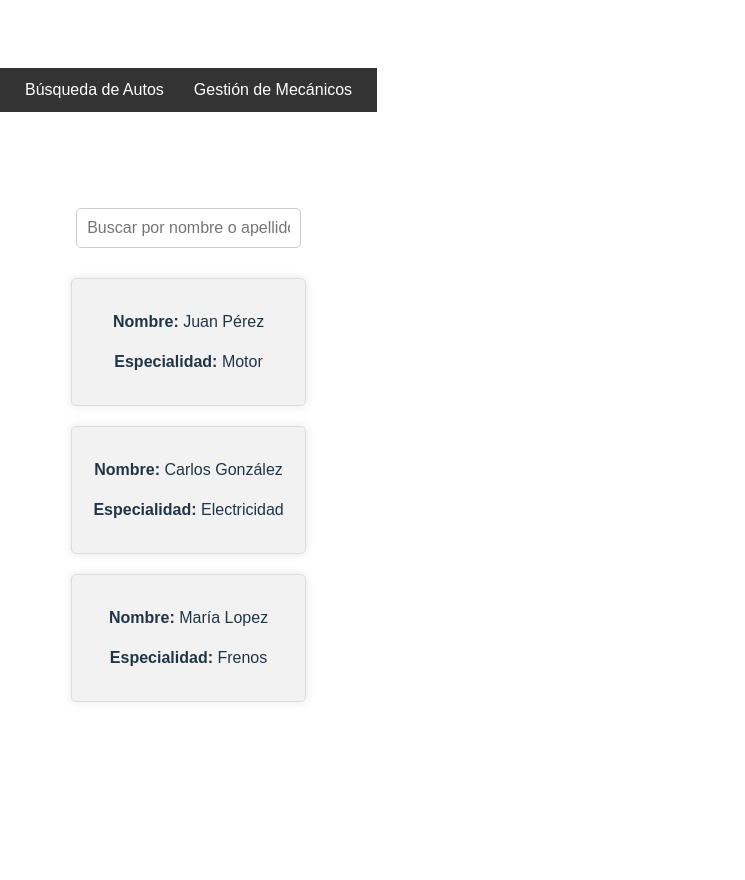
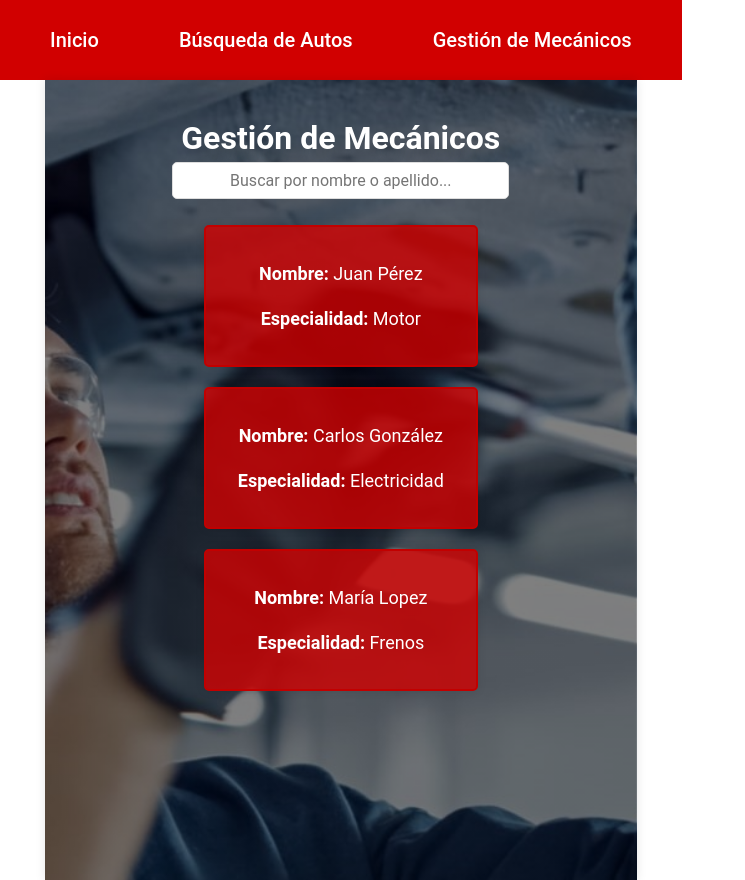
Before and after one commit to JoaquinSpengler/tp-inicial-labo, a React (Vite) app in the folder tp-inicial-labo/: page /gestion-mecanicos in a window 1280 px wide. Shown: the whole page, without its empty margins (0-745 px from the left). Before the commit the page ends 800 px from the top, so only its background shows below. Built offline with nearby package versions, Linux system fonts and the light colour scheme.

Commit message:
cambios visuales

```diff
--- a/tp-inicial-labo/src/Pages/AutoSearch.css
+++ b/tp-inicial-labo/src/Pages/AutoSearch.css
@@ -1,12 +1,50 @@
 .auto-search-container {
-    padding: 20px;
-    max-width: 600px;
-    margin: auto;
+    min-height: 100vh; /* Hace que el cuerpo de la página ocupe al menos el 100% de la altura de la ventana */
+    display: flex;
+    flex-direction: column;
+    padding: 5% 20%;
+    background-color: #940b0b;
+    margin: 0;
+    max-width: 100%;
+    align-items: center;
+    text-align: center;
+    font-family: 'Roboto', sans-serif;
+    background-image: linear-gradient(
+        0deg,
+        rgba(0, 0, 0, 0.5),
+        rgba(0, 0, 0, 0.5)
+    ),
+    url("Images/Mecanicos-certificados-en-nuestras-marcas.jpg");
+    background-repeat: no-repeat;
+    background-size: cover;
+    background-position: center;
+    box-shadow: 0 0 10px rgba(0, 0, 0, 0.1);
+    font-size: 1em;
+    color: rgb(255, 255, 255);
+    box-sizing: border-box; flex: 1; /* Asegura que el contenedor principal ocupe el espacio disponible */
+    background-attachment: fixed;
 }
 
 .auto-search-input {
     width: 100%;
-    padding: 10px;
-    margin-bottom: 20px;
-    font-size: 1em;
+    font-family: 'Roboto', sans-serif;
+    color: #000000;
+    text-align: center;
+    padding: 0.5rem;
+    margin-bottom: 1rem;
+    border: 1px solid #ddd;
+    border-radius: 5px;
+    font-size: 1rem;
+    max-width: 400px;
+
 }
+
+
+h2{
+    white-space: nowrap;
+    font-size: xx-large;
+    text-shadow: 10px 10px 10px rgba(0, 0, 0, 0.1);
+    margin: 0;
+    padding: 0;
+
+}
--- a/tp-inicial-labo/src/Pages/MechanicManagement.css
+++ b/tp-inicial-labo/src/Pages/MechanicManagement.css
@@ -1,17 +1,47 @@
 .mechanic-management-container {
-    padding: 20px;
-    background-color: #fff;
-    margin: 0 auto;
-    max-width: 600px;
+
+    min-height: 100vh; /* Hace que el cuerpo de la página ocupe al menos el 100% de la altura de la ventana */
+    display: flex;
+    flex-direction: column;
+    padding: 5% 20%;
+    background-color: #940b0b;
+    margin: 0;
+    max-width: 100%;
+    align-items: center;
     text-align: center;
+    font-family: 'Roboto', sans-serif;
+    background-image: linear-gradient(
+        0deg,
+        rgba(0, 0, 0, 0.5),
+        rgba(0, 0, 0, 0.5)
+    ),
+    url("Images/Mecanicos-certificados-en-nuestras-marcas.jpg");
+    background-repeat: no-repeat;
+    background-size: cover;
+    background-position: center;
+    box-shadow: 0 0 10px rgba(0, 0, 0, 0.1);
+    font-size: 1em;
+    color: rgb(255, 255, 255);
+    box-sizing: border-box; flex: 1; /* Asegura que el contenedor principal ocupe el espacio disponible */
+    background-attachment: fixed;
+
+
+
 }
 
 .mechanic-search-input {
-    width: 80%;
-    padding: 10px;
-    margin-bottom: 20px;
-    border: 1px solid #ccc;
+    width: 100%;
+    font-family: 'Roboto', sans-serif;
+    color: #000000;
+    text-align: center;
+    padding: 0.5rem;
+    margin-bottom: 1rem;
+    border: 1px solid #ddd;
     border-radius: 5px;
+    font-size: 1rem;
+    max-width: 400px;
+
+
 }
 
 .add-mechanic-button {
@@ -32,14 +62,27 @@
     display: flex;
     flex-direction: column;
     align-items: center;
+    min-height: 200px;
 }
 
 .mechanic-card {
-    background-color: #f2f2f2;
+    background-color: rgba(209, 0, 0, 0.8);
     padding: 15px;
     margin: 10px 0;
-    border: 1px solid #ddd;
+    border: 2px solid #c20000;
     border-radius: 5px;
-    width: 80%;
+    width: 100%;
     box-shadow: 0 0 10px rgba(0, 0, 0, 0.1);
+    font-family: 'Roboto', sans-serif;
+    font-size: large;
+
 }
+
+h2{
+    white-space: nowrap;
+    font-size:2em;
+    text-shadow: 10px 10px 10px rgba(0, 0, 0, 0.1);
+    margin: 0;
+    padding: 0;
+
+}
--- a/tp-inicial-labo/src/components/NavBar.jsx
+++ b/tp-inicial-labo/src/components/NavBar.jsx
@@ -6,6 +6,9 @@ function Navbar() {
     return (
         <nav className="navbar">
             <ul className="navbar-list">
+                <li className="navbar-item">
+                    <Link to="/" className="navbar-link">Inicio</Link>
+                </li>
                 <li className="navbar-item">
                     <Link to="/" className="navbar-link">Búsqueda de Autos</Link>
                 </li>
--- a/tp-inicial-labo/src/components/Navbar.css
+++ b/tp-inicial-labo/src/components/Navbar.css
@@ -1,26 +1,46 @@
 .navbar {
-    background-color: #333;
-    padding: 10px;
+    min-height: 10vh; /* Altura mínima de la barra de navegación */
+    display: flex;
+    flex-direction: column; /* Flexbox en columna para organizar los elementos */
+    background-color: #d10000; /* Color de fondo */
+    color: white; /* Color del texto */
+    padding: 10px 20px; /* Espaciado interno */
+    text-align: center; /* Centrado del texto */
+    font-family: 'Roboto', sans-serif;
+    font-size: 1.25em; /* Tamaño de fuente */
+    box-sizing: border-box; /* Incluye padding en el tamaño total */
+    margin-bottom: 0;
+    max-width: 100%;
+    align-items: center; /* Centra los elementos horizontalmente */
+    justify-content: center; /* Centra los elementos verticalmente */
 }
 
 .navbar-list {
-    list-style-type: none;
+    list-style-type: none; /* Elimina los puntos de la lista */
     margin: 0;
     padding: 0;
-    display: flex;
-    justify-content: center;
+    display: flex; /* Flexbox para la lista */
+    justify-content: center; /* Centra los elementos de la lista horizontalmente */
+    align-items: center; /* Centra los elementos verticalmente */
+    gap: 20px; /* Espacio entre los elementos */
 }
 
 .navbar-item {
-    margin: 0 15px;
+    margin: 0 15px; /* Espaciado entre los elementos de la barra de navegación */
 }
 
 .navbar-link {
-    color: white;
-    text-decoration: none;
-    font-size: 16px;
+    color: white; /* Color del texto */
+    text-decoration: none; /* Elimina subrayado de enlaces */
+    font-size: 1em; /* Tamaño de fuente */
+    padding: 10px 15px; /* Espaciado interno de los enlaces */
+    border-radius: 5px; /* Bordes redondeados */
+    transition: background-color 0.3s ease; /* Efecto de transición para el fondo */
+    display: block; /* Hace que los enlaces sean bloques */
+    text-align: center; /* Centra el texto dentro de los enlaces */
 }
 
 .navbar-link:hover {
-    text-decoration: underline;
+    color: white;
+    background-color: #575757; /* Color de fondo al pasar el ratón */
 }
```
Also changed, not shown: tp-inicial-labo/src/Pages/Images/Mecanicos-certificados-en-nuestras-marcas.jpg (added).
